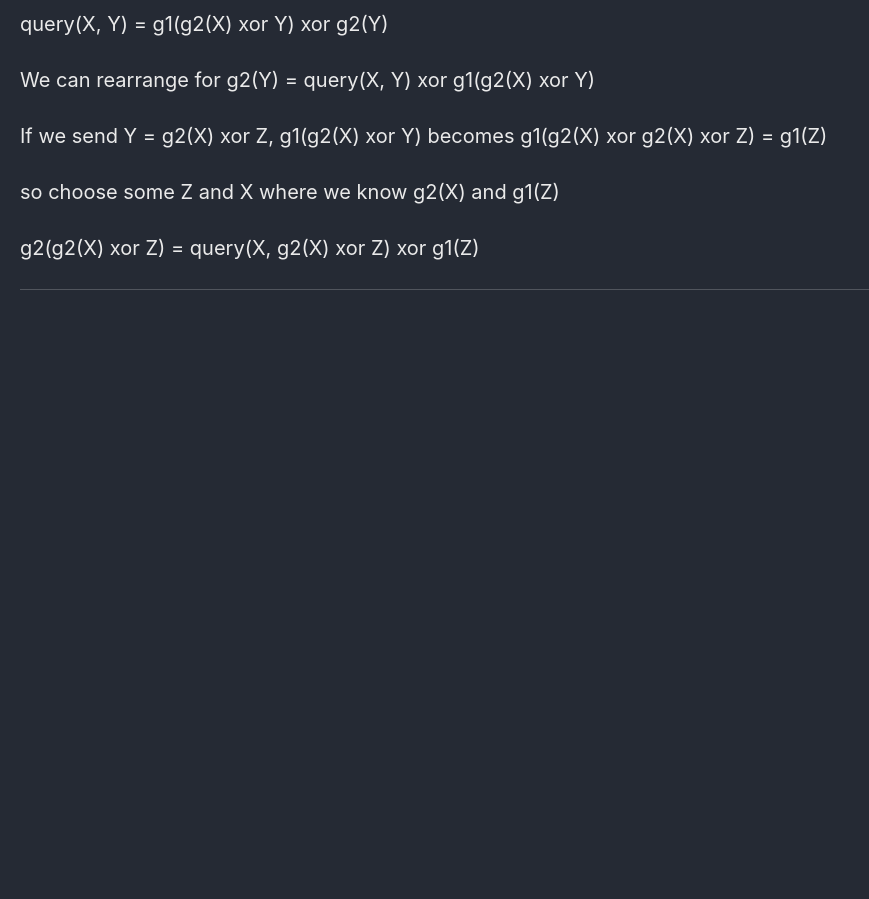
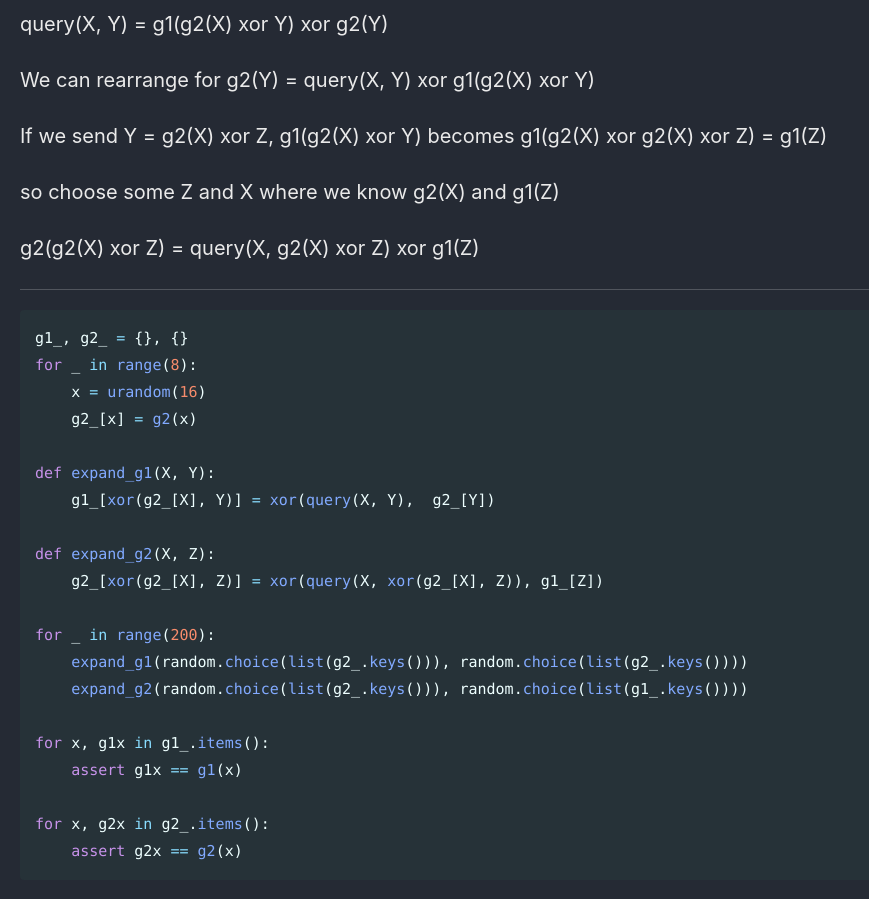
Before and after one commit to Connor-McCartney/Connor-McCartney.github.io, a Jekyll site: the page built from _pages/cryptography/other/b01lers-CTF-2025.md, in a window 1280 px wide and 900 px high, scrolled down 4385 px. Shown: the whole window, without its empty margins (0-869 px from the left). Built offline with Jekyll 4.4.1, drawn with Linux system fonts in a browser that asks for light colours; cached includes are drawn as plain includes; before the commit the page ends 4725 px from its top, so only the background shows below that.

Commit message:
Update b01lers-CTF-2025.md

````diff
--- a/_pages/cryptography/other/b01lers-CTF-2025.md
+++ b/_pages/cryptography/other/b01lers-CTF-2025.md
@@ -183,3 +183,30 @@ so choose some Z and X where we know g2(X) and g1(Z)
 g2(g2(X) xor Z) = query(X, g2(X) xor Z) xor g1(Z)
 
 ---
+
+```python
+g1_, g2_ = {}, {}
+for _ in range(8):
+    x = urandom(16)
+    g2_[x] = g2(x)
+
+def expand_g1(X, Y):
+    g1_[xor(g2_[X], Y)] = xor(query(X, Y),  g2_[Y])
+
+def expand_g2(X, Z):
+    g2_[xor(g2_[X], Z)] = xor(query(X, xor(g2_[X], Z)), g1_[Z])
+
+for _ in range(200):
+    expand_g1(random.choice(list(g2_.keys())), random.choice(list(g2_.keys())))
+    expand_g2(random.choice(list(g2_.keys())), random.choice(list(g1_.keys())))
+
+for x, g1x in g1_.items():
+    assert g1x == g1(x)
+
+for x, g2x in g2_.items():
+    assert g2x == g2(x)
+```
+
+<br>
+
+<br>
````
